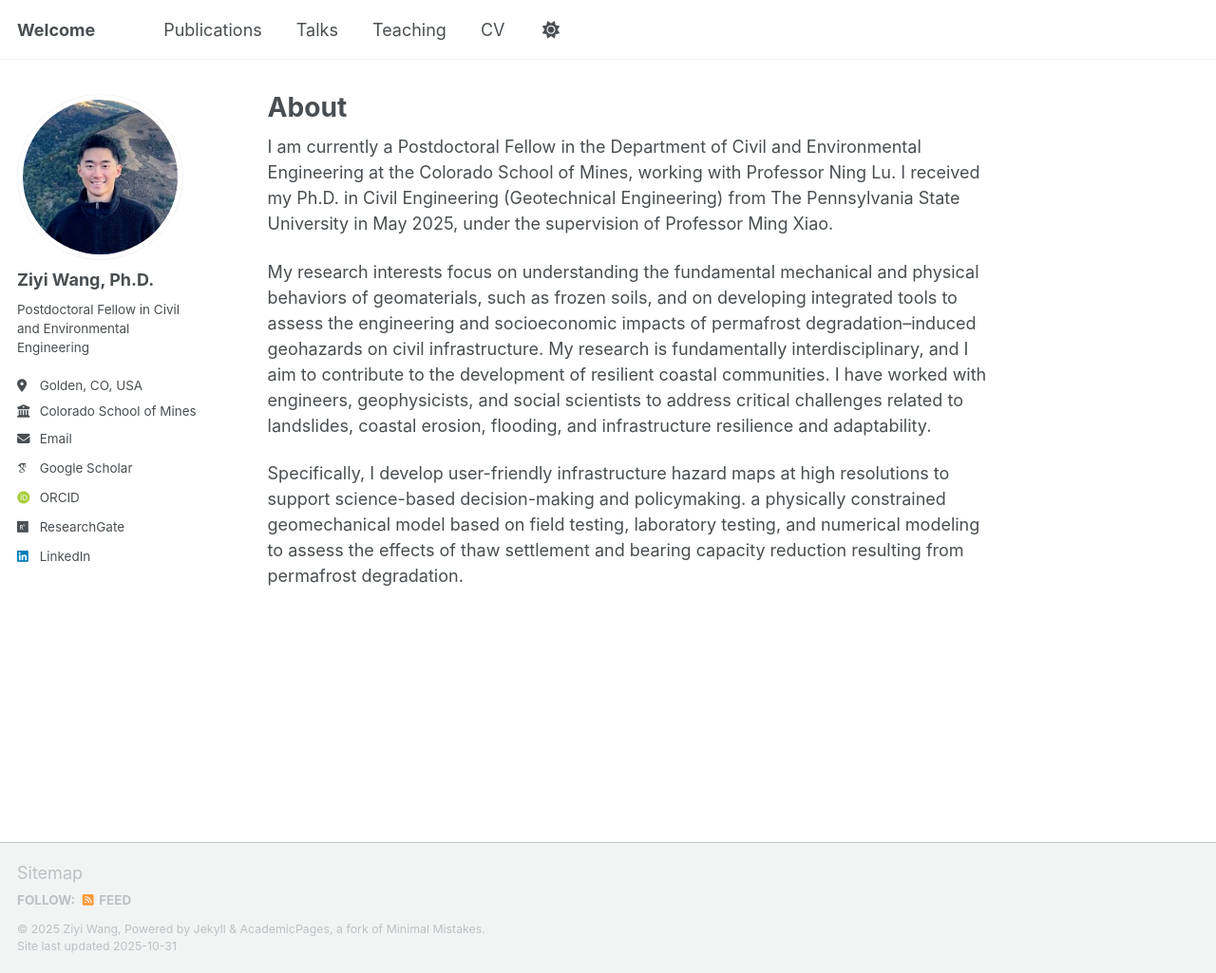
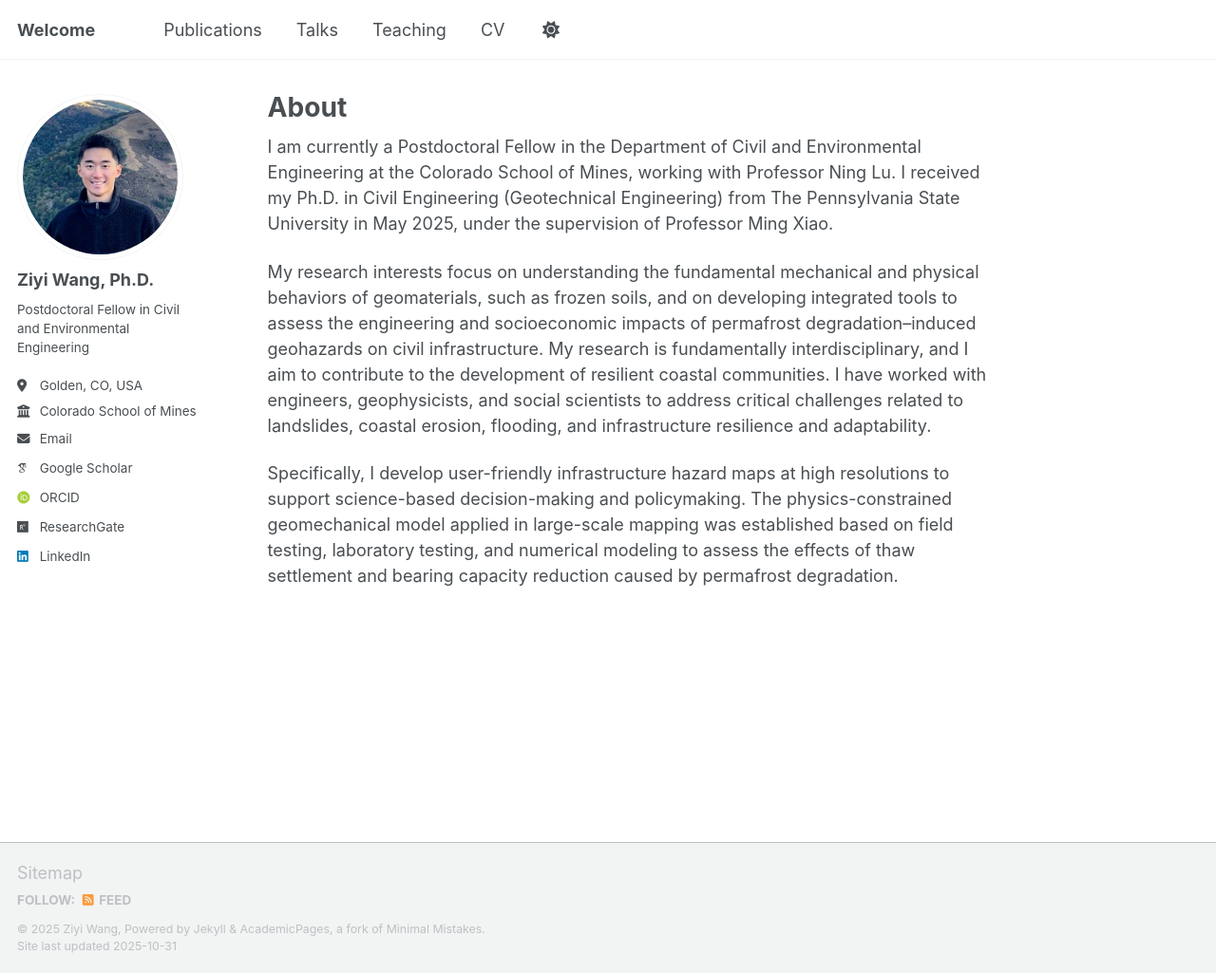
Before and after one commit to ziyiwang-ce/ziyiwang-ce.github.io, a Jekyll site: the page built from _pages/about.md, in a window 1280 px wide and 1025 px high. Shown: the whole window at 95% size. Built offline with Jekyll 4.4.1, drawn with Linux system fonts in a browser that asks for light colours; some web fonts are replaced; a script that is not in the unit is left out.

Commit message:
Update about.md

```diff
--- a/_pages/about.md
+++ b/_pages/about.md
@@ -11,4 +11,4 @@ I am currently a Postdoctoral Fellow in the Department of Civil and Environmenta
 
 My research interests focus on understanding the fundamental mechanical and physical behaviors of geomaterials, such as frozen soils, and on developing integrated tools to assess the engineering and socioeconomic impacts of permafrost degradation–induced geohazards on civil infrastructure. My research is fundamentally interdisciplinary, and I aim to contribute to the development of resilient coastal communities. I have worked with engineers, geophysicists, and social scientists to address critical challenges related to landslides, coastal erosion, flooding, and infrastructure resilience and adaptability.
 
-Specifically, I develop user-friendly infrastructure hazard maps at high resolutions to support science-based decision-making and policymaking. a physically constrained geomechanical model based on field testing, laboratory testing, and numerical modeling to assess the effects of thaw settlement and bearing capacity reduction resulting from permafrost degradation.
+Specifically, I develop user-friendly infrastructure hazard maps at high resolutions to support science-based decision-making and policymaking. The physics-constrained geomechanical model applied in large-scale mapping was established based on field testing, laboratory testing, and numerical modeling to assess the effects of thaw settlement and bearing capacity reduction caused by permafrost degradation.
```
